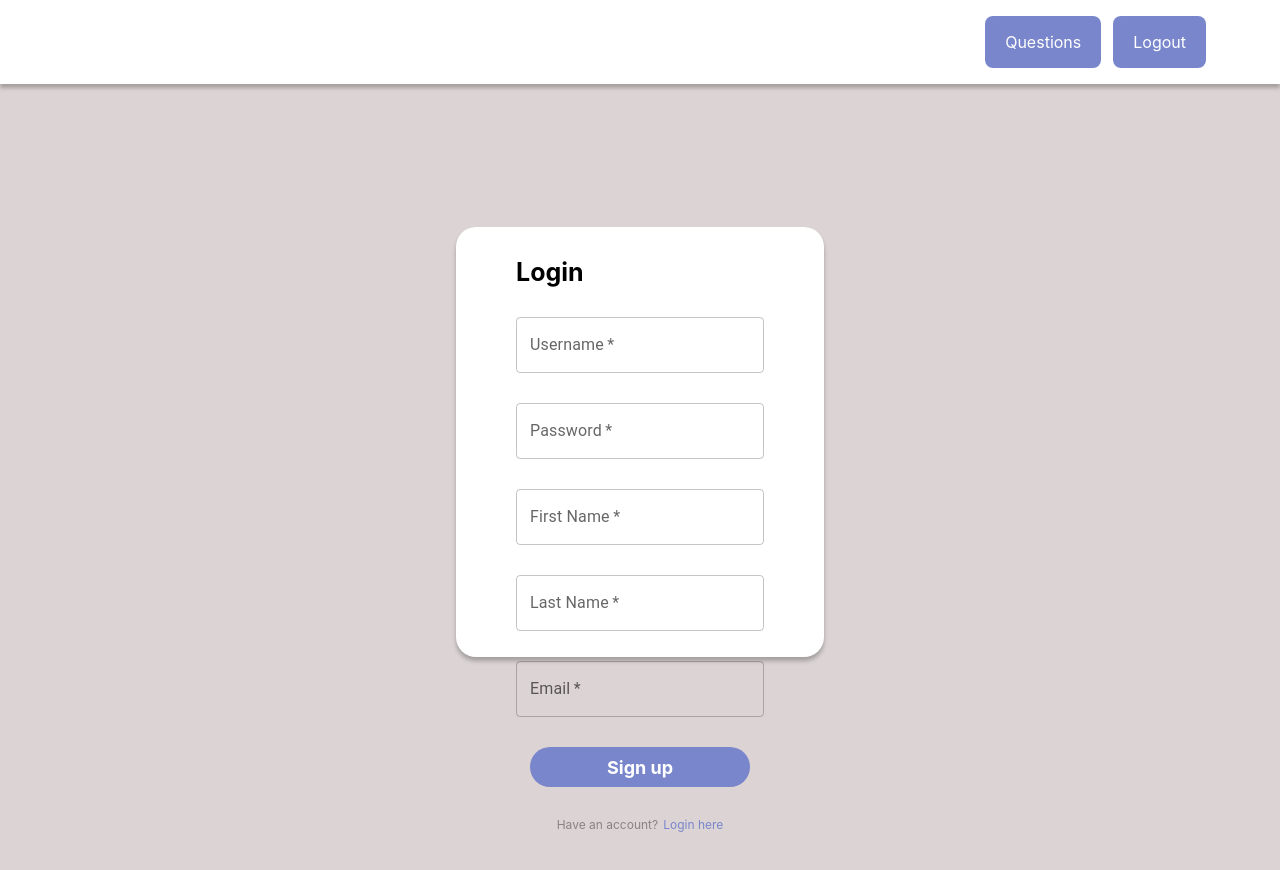
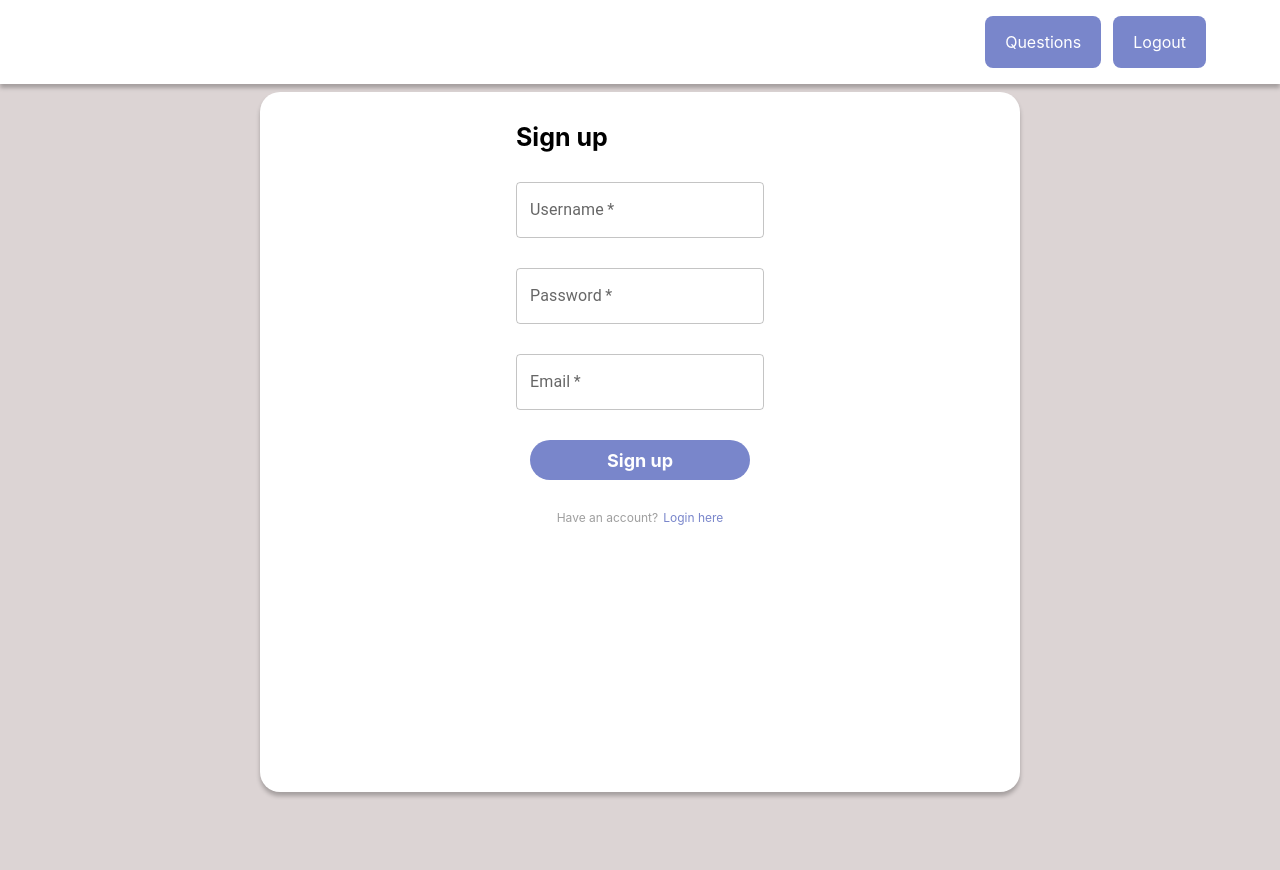
Before and after one commit to CCWebb14/Function-Interpreter, a React (Vite) app in the folder frontend/: page /signup in a window 1280 px wide. Shown: the top 870 px of the page. After the commit the page ends 800 px from the top, so only its background shows below. Built offline with nearby package versions, Linux system fonts and the light colour scheme; the HTML template or start-up script is replaced by a standard one.

Commit message:
More style updates, question_menu implemented, prior to question page development

```diff
--- a/frontend/src/App.tsx
+++ b/frontend/src/App.tsx
@@ -3,6 +3,7 @@ import Login from './components/login/Login'
 import Dashboard from './components/dashboard/Dashboard';
 import Leaderboard from './components/leaderboard/Leaderboard';
 import Question_Menu from './components/question_menu/Question_Menu';
+import Question from './components/question/Question';
 import Signup from './components/signup/Signup';
 import Logout from './components/logout/Logout'
 import Navbar from './components/navbar/Navbar';
@@ -26,6 +27,7 @@ function App() {
                     {/* <Route path="/dashboard" element={<PrivateRoute><Dashboard /></PrivateRoute>} /> */}
                     <Route path="/leaderboard" element={<Leaderboard />} />
                     <Route path="/questions" element={<Question_Menu />} />
+                    <Route path="/question/:id" element={<Question />} />
                 </Routes>
             </div>
         </div>
--- a/frontend/src/components/login/Login.tsx
+++ b/frontend/src/components/login/Login.tsx
@@ -21,7 +21,8 @@ export default function Login() {
             });
 
             if (response.data.success) {
-                navigate('/dashboard');
+                // TODO: Change to dashboard when complete
+                navigate('/questions');
             } else {
                 setError(response.data.message || 'Login failed');
             }
@@ -46,7 +47,7 @@ export default function Login() {
                             <TextField label="Password" type='password'  variant="outlined" size="medium" fullWidth required onChange={
                                 (e) => setPassword(e.target.value)
                             }/>
-                        <div onClick={handleSubmit} className="login-button">Login</div>
+                        <div onClick={handleSubmit} className="button">Login</div>
                         <div className='need-account-frame'>
                             <div className='need-account'>Need an account?</div>
                             <div className='join-now' onClick={handleNav}>Join now</div>
--- /dev/null
+++ b/frontend/src/components/question/Question.tsx
@@ -0,0 +1,18 @@
+import React from 'react';
+import '../../styles/question.css'
+
+export default function Question() {
+
+    const handleSubmit = async (event: React.MouseEvent<HTMLDivElement, MouseEvent>, id : string) => {
+        event.preventDefault();
+
+    };
+
+    return(
+        <div className='box-container-su'>
+            <div className='box'>
+
+            </div>
+        </div>
+    )
+}
--- a/frontend/src/components/question_menu/Question_Menu.tsx
+++ b/frontend/src/components/question_menu/Question_Menu.tsx
@@ -1,18 +1,42 @@
-import '../../styles/login-signup.css'
-import Question_MenuBox from './Question_MenuBox'
+import React from 'react';
+import '../../styles/app.css'
+import { useNavigate } from 'react-router-dom';
 import { useQuestionListFetch } from '../../hooks/useQuestionListFetch';
+import List from '@mui/material/List';
+import ListItem from '@mui/material/ListItem';
+import { ListItemButton } from '@mui/material';
 
 export default function Question_Menu() {
     const { state, loading, error, setIsLoadingMore } =
     useQuestionListFetch();
+    const navigate = useNavigate();
 
-    state.results
+    const handleNav = async (event: React.MouseEvent<HTMLDivElement, MouseEvent>, id : string) => {
+        event.preventDefault();
+        navigate(`/question/${id}`);
+    };
 
     return(
-        <>
-            {/* <Question_MenuBox /> */}
-            <div className='box-container'>{state.results}</div>
-            {/* {state.results.map((result, index) )} */}
-        </>
+        <div className='box-container'>
+            <div className='box'>
+                <List sx={{
+                    display: 'flex',
+                    flexDirection: 'column',
+                    overflow: 'auto',
+                    borderStyle: 'solid',
+                    borderWidth: '1px',
+                    borderColor: 'lightgrey',
+                }}>
+                        {state.results.map((id : string) => (
+                        <>
+                            <ListItem key={id}>
+                                <ListItemButton onClick={(e) => handleNav(e, id)}>Question #{id}</ListItemButton>
+                            </ListItem>
+                        </>
+                        ))}
+
+                </List>
+            </div>
+        </div>
     )
 }
--- a/frontend/src/components/signup/Signup.tsx
+++ b/frontend/src/components/signup/Signup.tsx
@@ -9,8 +9,8 @@ export default function Signup() {
     const [password, setPassword] = useState('');
     // TODO: Password repeat & comparison
     // TODO: To be removed only need username and password
-    const [firstName, setFirstName] = useState('');
-    const [lastName, setLastName] = useState('');
+    const [firstName, setFirstName] = useState('tmp');
+    const [lastName, setLastName] = useState('tmp');
     const [email, setEmail] = useState('');
     const [error, setError] = useState('');
     const navigate = useNavigate();
@@ -61,26 +61,20 @@ export default function Signup() {
     };
 
     return (
-        <div className='box-container'>
+        <div className='box-container-su'>
                     <div className="box">
                         <div className='form-group'>
-                            <div className='login-header'>Login</div>
+                            <div className='login-header'>Sign up</div>
                                     <TextField label="Username" variant="outlined" size="medium" fullWidth required onChange={
                                         (e) => setUsername(e.target.value)
                                     }/>
                                     <TextField label="Password" type='password' variant="outlined" size="medium" fullWidth required onChange={
                                         (e) => setPassword(e.target.value)
                                     }/>
-                                    <TextField label="First Name" variant="outlined" size="medium" fullWidth required onChange={
-                                        (e) => setFirstName(e.target.value)
-                                    }/>
-                                    <TextField label="Last Name" variant="outlined" size="medium" fullWidth required onChange={
-                                        (e) => setLastName(e.target.value)
-                                    }/>
                                     <TextField label="Email" variant="outlined" size="medium" fullWidth required onChange={
                                         (e) => setEmail(e.target.value)
                                     }/>
-                                <div onClick={handleSubmit} className="login-button">Sign up</div>
+                                <div onClick={handleSubmit} className="button">Sign up</div>
                                 <div className='need-account-frame'>
                                     <div className='need-account'>Have an account?</div>
                                     <div className='join-now' onClick={handleNav}>Login here</div>
--- a/frontend/src/styles/app.css
+++ b/frontend/src/styles/app.css
@@ -1,5 +1,4 @@
 @import url('https://fonts.googleapis.com/css?family=Montserrat:300,400,500,700');
-
 
 body {
   margin: 0;
@@ -32,3 +31,44 @@ code {
     flex: 1;
     justify-content: center;
 }
+
+.box-container {
+    display: flex;
+    flex-direction: column;
+    width: 368px;
+    height: 430px;
+    border-radius: 20px;
+    background: #FFF;
+    box-shadow: 0px 4px 4px 0px rgba(0, 0, 0, 0.25);
+}
+
+.box {
+    display: flex;
+    flex-direction: column;
+    flex: 1;
+    justify-content: space-between;
+    align-items: center;
+    padding: 30px;
+}
+
+.button {
+    display: flex;
+    justify-content: center;
+    align-items: center;
+    width: 220px;
+    height: var(--40, 40px);
+    flex-shrink: 0;
+    border-radius: 20px;
+    background-color: var(--Color-2, #7986CB);
+    cursor: pointer;
+    /* Typography */
+    color: #FFF;
+    font-size: 18px;
+    font-style: normal;
+    font-weight: 700;
+    line-height: normal;
+}
+
+.button:hover {
+  background-color: #1A237E;
+}
--- a/frontend/src/styles/boxes.css
+++ /dev/null
@@ -1,18 +0,0 @@
-.box-container {
-    display: flex;
-    flex-direction: column;
-    width: 368px;
-    height: 430px;
-    border-radius: 20px;
-    background: #FFF;
-    box-shadow: 0px 4px 4px 0px rgba(0, 0, 0, 0.25);
-}
-
-.box {
-    display: flex;
-    flex-direction: column;
-    flex: 1;
-    justify-content: space-between;
-    align-items: center;
-    padding: 30px;
-}
--- a/frontend/src/styles/login-signup.css
+++ b/frontend/src/styles/login-signup.css
@@ -1,4 +1,4 @@
-@import './boxes.css';
+@import './app.css';
 
 .login-header {
     display: flex;
@@ -11,26 +11,9 @@
     line-height: normal;
 }
 
-.login-button {
-    display: flex;
-    justify-content: center;
-    align-items: center;
+.button {
     width: 220px;
     height: var(--40, 40px);
-    flex-shrink: 0;
-    border-radius: 20px;
-    background-color: var(--Color-2, #7986CB);
-    cursor: pointer;
-    /* Typography */
-    color: #FFF;
-    font-size: 18px;
-    font-style: normal;
-    font-weight: 700;
-    line-height: normal;
-}
-
-.login-button:hover {
-  background-color: #1A237E;
 }
 
 .form-group {
@@ -72,3 +55,18 @@
 .error-field {
     color: red;
 }
+
+.box-container {
+    width: 368px;
+    height: 430px;
+}
+
+.box-container-su {
+    display: flex;
+    flex-direction: column;
+    width: 368px;
+    height: 500px;
+    border-radius: 20px;
+    background: #FFF;
+    box-shadow: 0px 4px 4px 0px rgba(0, 0, 0, 0.25);
+}
--- /dev/null
+++ b/frontend/src/styles/question.css
@@ -0,0 +1,6 @@
+@import './app.css';
+
+.box-container-su {
+    width: 760px;
+    height: 700px;
+}
```
Also changed, not shown: frontend/src/components/question_menu/Question_MenuBox.tsx (deleted, +0 -11 lines).
